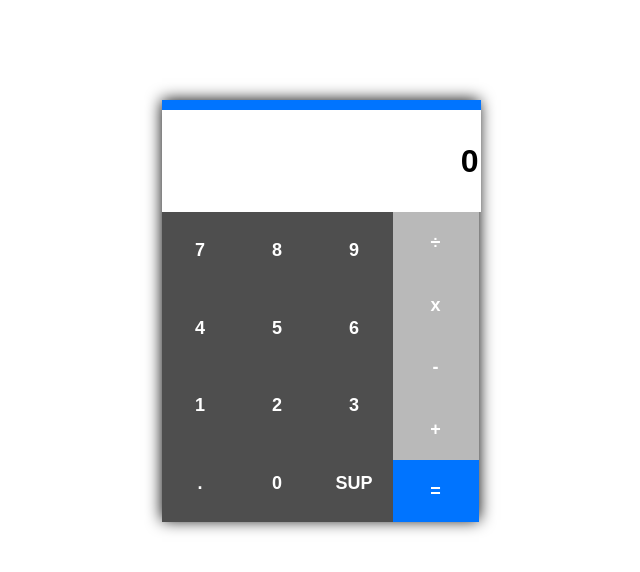
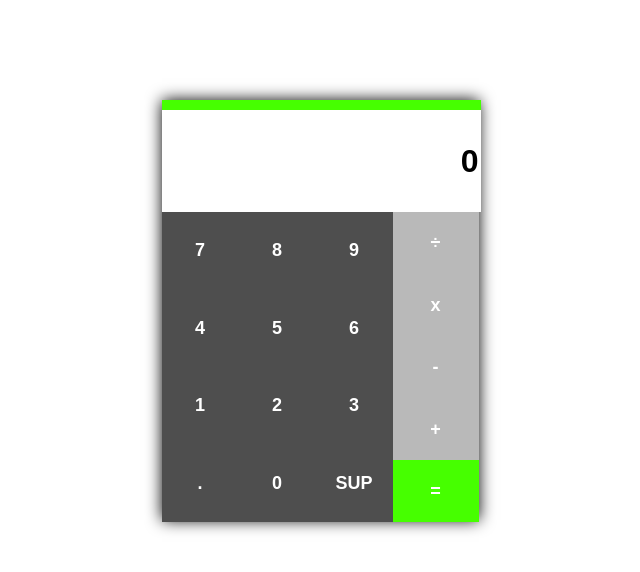
Before and after one commit to maxbhs/calc-frontend, a React (Create React App) app: page / in a window 1280 px wide. Shown: the top 572 px of the page, without its empty margins (320-960 px from the left). Built offline with nearby package versions, Linux system fonts and the light colour scheme.

Commit message:
NEW COLOR: GREEN

```diff
--- a/src/App.css
+++ b/src/App.css
@@ -14,7 +14,7 @@
 	font-size: xx-large;
 	text-align: right;
 	border:none;
-	border-top: 10px solid #0074FF;
+	border-top: 10px solid #46FF00;
 	font-weight: bold;
 }
 
@@ -65,7 +65,7 @@
         width: 86px;
         height: 62px;
         color: #ffffff;
-        background-color: #0074FF;
+        background-color: #46FF00;
         border: none;
         font-size: large;
         font-weight: bold;
@@ -73,5 +73,5 @@
 }
 
 .btnEqual:hover {
-	background-color: #0024FF;
+	background-color: #21C600;
 }
```
